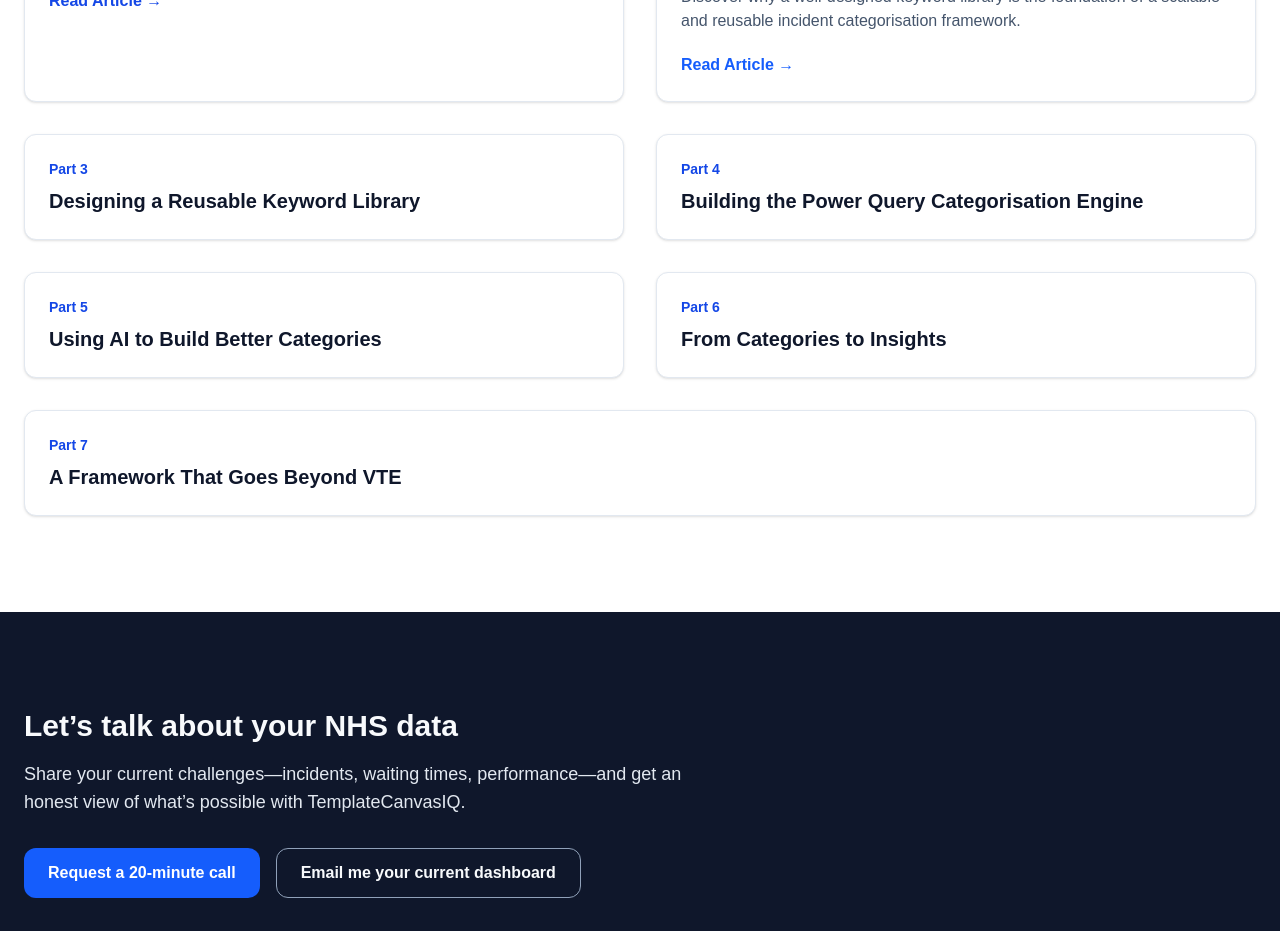
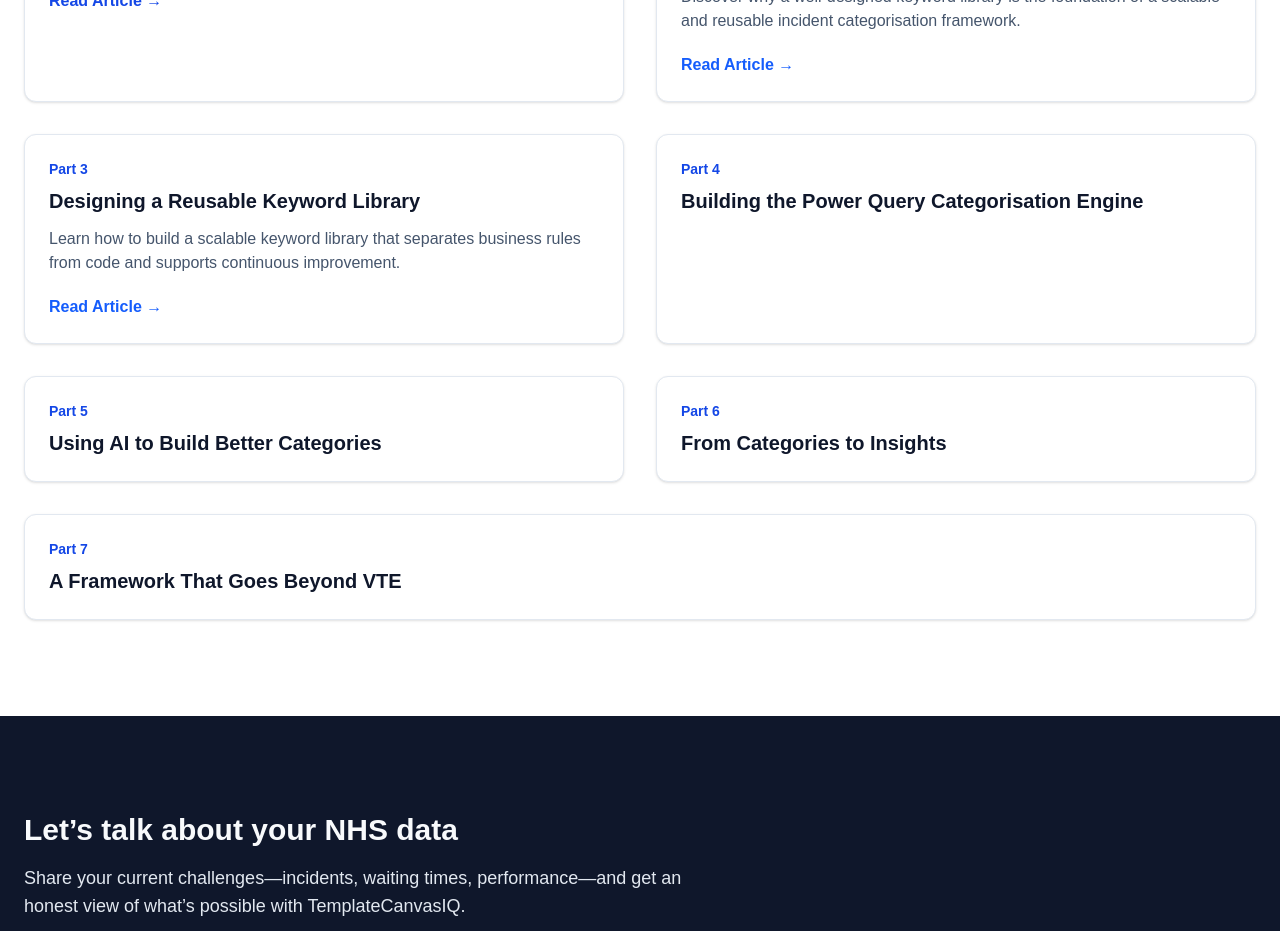
Before and after one commit to 24Mark8/templatecanvasiq, a Next.js app: page / in a window 1280 px wide. Shown: the part 2000-2931 px from the top of the page. Built offline with nearby package versions, Linux system fonts and the light colour scheme.

Commit message:
Update page.tsx

```diff
--- a/app/page.tsx
+++ b/app/page.tsx
@@ -186,12 +186,27 @@ export default function Home() {
   </div>
 </Link>
 
-            <div className="rounded-xl border border-slate-200 bg-white p-6 shadow-sm hover:-translate-y-1 hover:shadow-lg transition">
-              <p className="text-sm font-semibold text-blue-700">Part 3</p>
-              <h3 className="mt-2 text-xl font-bold text-slate-900">
-                Designing a Reusable Keyword Library
-              </h3>
-            </div>
+           <Link
+  href="/articles/part-3"
+  className="block rounded-xl border border-slate-200 bg-white p-6 shadow-sm transition hover:-translate-y-1 hover:shadow-lg hover:border-blue-500"
+>
+  <p className="text-sm font-semibold text-blue-700">
+    Part 3
+  </p>
+
+  <h3 className="mt-2 text-xl font-bold text-slate-900">
+    Designing a Reusable Keyword Library
+  </h3>
+
+  <p className="mt-3 text-slate-600">
+    Learn how to build a scalable keyword library that separates business rules
+    from code and supports continuous improvement.
+  </p>
+
+  <div className="mt-5 font-semibold text-blue-600">
+    Read Article →
+  </div>
+</Link>
 
             <div className="rounded-xl border border-slate-200 bg-white p-6 shadow-sm hover:-translate-y-1 hover:shadow-lg transition">
               <p className="text-sm font-semibold text-blue-700">Part 4</p>
```
